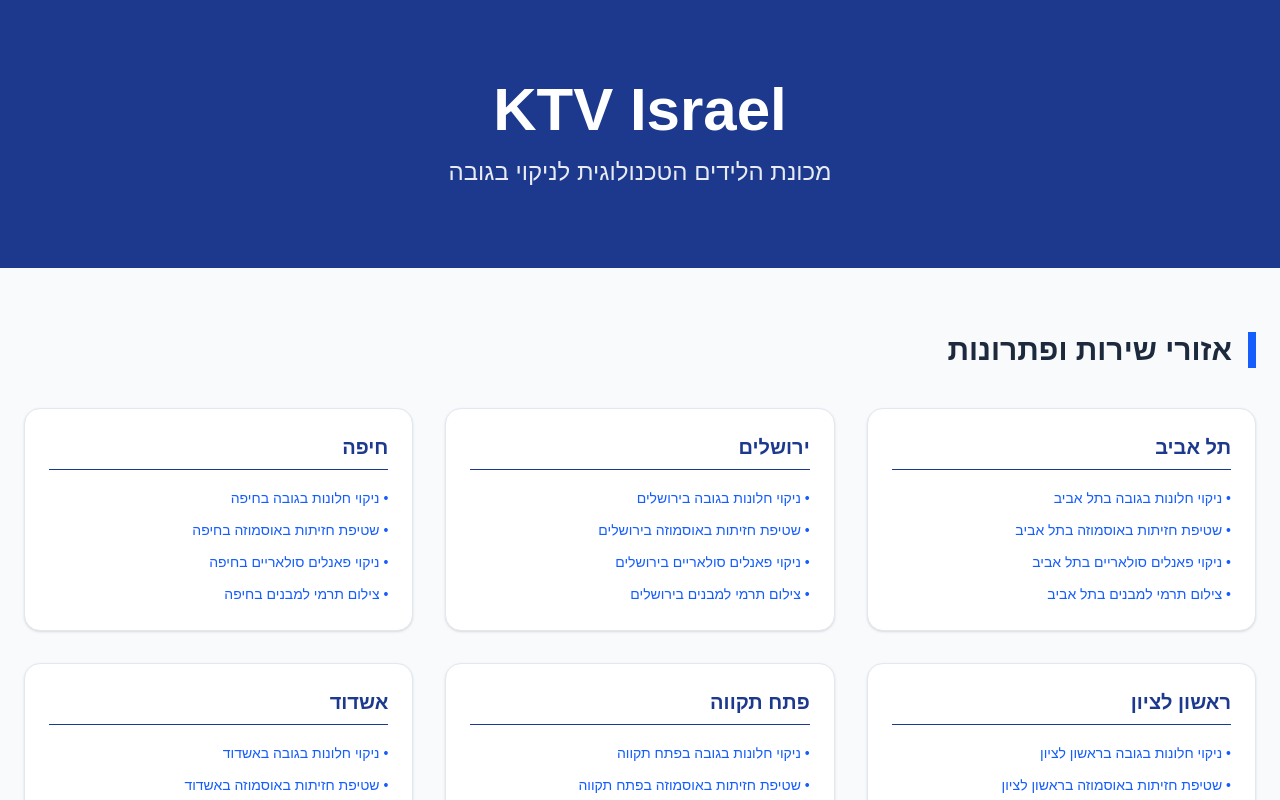
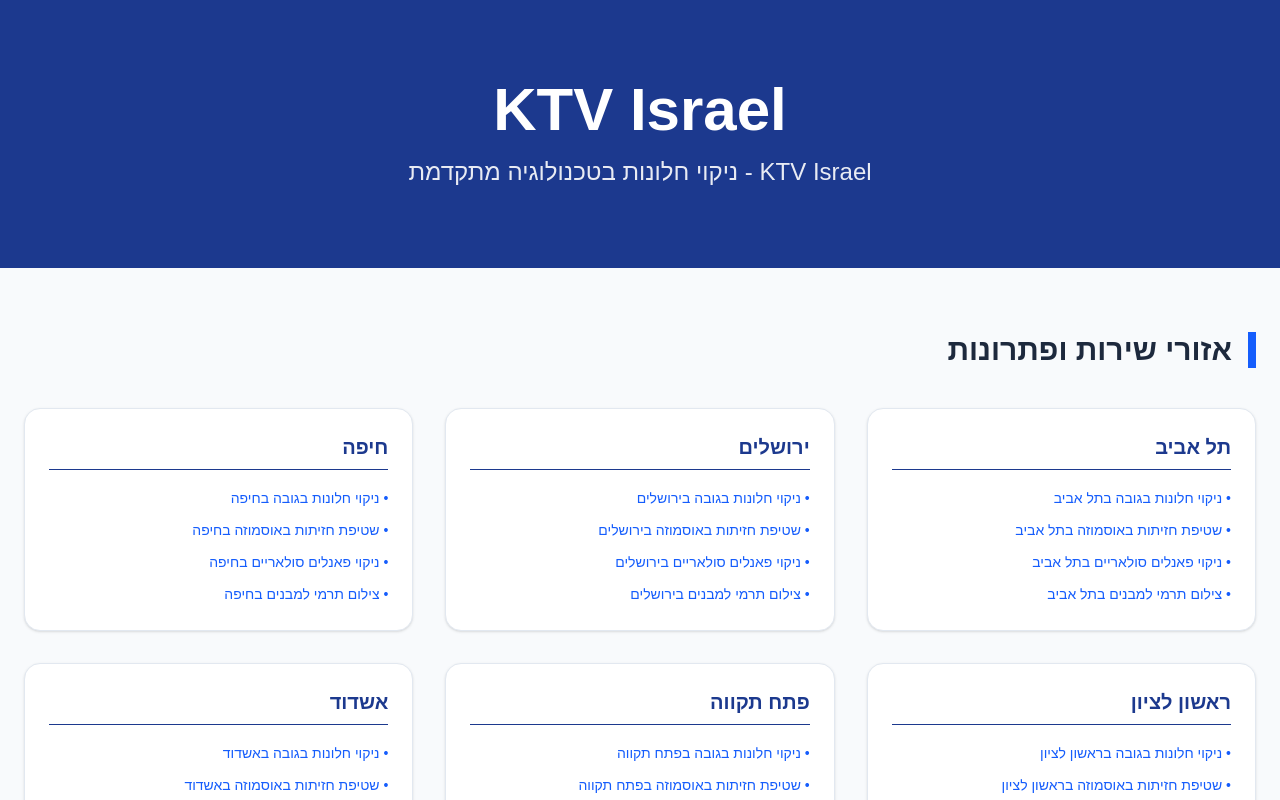
Before and after one commit to yuvalbh12/ktv-site, a Next.js app: page / in a window 1280 px wide. Shown: the top 800 px of the page. Built offline with nearby package versions, Linux system fonts and the light colour scheme.

Commit message:
brand: update site title and header to KTV Israel

```diff
--- a/app/layout.tsx
+++ b/app/layout.tsx
@@ -2,8 +2,8 @@
 import "./globals.css";
 
 export const metadata: Metadata = {
-  title: "KTV - ניקוי חלונות מקצועי",
-  description: "שירות ניקוי חלונות מקצועי ברעננה והסביבה",
+  title: "KTV Israel | ניקוי חלונות בגובה",
+  description: "הפתרון הטכנולוגי המתקדם בישראל לניקוי חלונות בגובה ובתים פרטיים",
   verification: {
     google: "fsKjpHA48xBRm_zgTjQ1TYH4ssGZu1Emwpaevmw5qjo"
   },
--- a/app/page.tsx
+++ b/app/page.tsx
@@ -6,7 +6,7 @@
     <div className="min-h-screen bg-slate-50 text-right" dir="rtl">
       <header className="bg-blue-900 text-white py-20 px-4 text-center">
         <h1 className="text-6xl font-black mb-4">KTV Israel</h1>
-        <p className="text-2xl opacity-90 font-light">מכונת הלידים הטכנולוגית לניקוי בגובה</p>
+        <p className="text-2xl opacity-90 font-light">KTV Israel - ניקוי חלונות בטכנולוגיה מתקדמת</p>
       </header>
 
       <main className="container mx-auto py-16 px-6">
```
